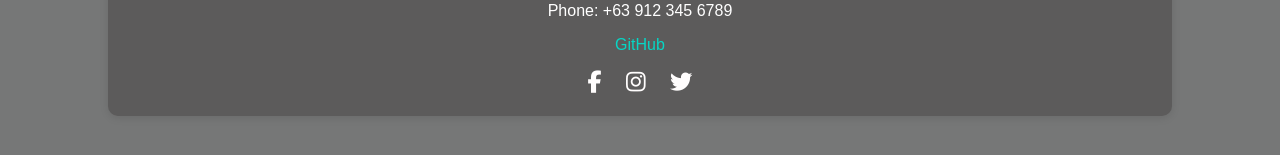
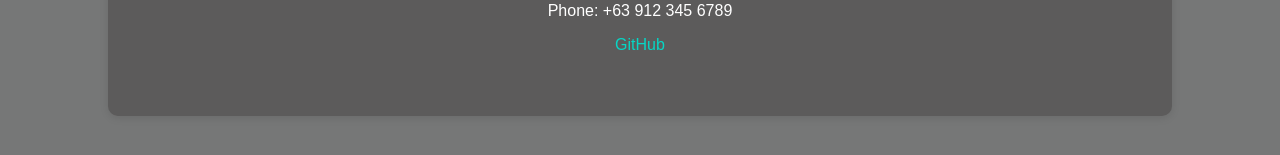
Before and after one commit to derwuwu/try-e-com, a plain HTML site: page about.html in a window 1280 px wide. Shown: the part 449-604 px from the top of the page. Drawn offline with Linux system fonts and the light colour scheme.

Commit message:
Fix formatting issues in about.html

```diff
--- a/about.html
+++ b/about.html
@@ -5,7 +5,7 @@
     <meta name="viewport" content="width=device-width, initial-scale=1.0">
     <title>E COMMERCE</title>
     <link rel="stylesheet" href="design.css">
-    <link rel="stylesheet" href="https://cdnjs.cloudflare.com/ajax/libs/font-awesome/6.5.1/css/all.min.css">
+
 
 </head>
 <body>
@@ -41,4 +41,5 @@
     </section>
 
 </body>
+
 </html>
```
